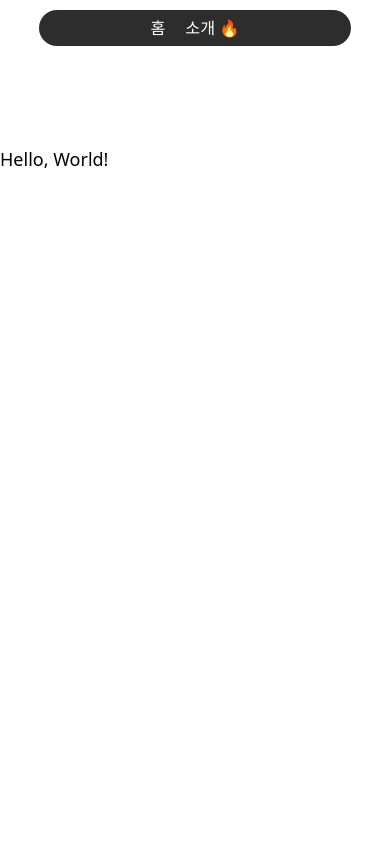
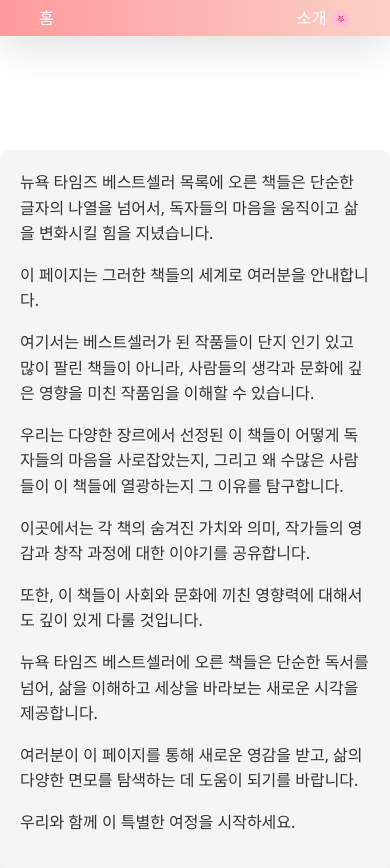
Before and after one commit to wonjangcloud9/next-14-newYork, a Next.js app: page /about in a window 390 px wide. Shown: the top 868 px of the page. Before the commit the page ends 844 px from the top, so only its background shows below. Built offline with nearby package versions, Linux system fonts and the light colour scheme.

Commit message:
:sparkle: feature: 1.헤더 UI개선2.BestSeller 컴포넌트 UI 개선 3. 소개페이지 추가 4. metadata에 icon추가

```diff
--- a/app/_components/bestSeller.tsx
+++ b/app/_components/bestSeller.tsx
@@ -1,7 +1,11 @@
 import styles from "../styles/best-seller.module.css";
 
 export default function BestSeller({ bestSellerName }: BestSellerProps) {
-  return <div className={styles.card}>{bestSellerName}</div>;
+  return (
+    <div className={styles.card}>
+      <div className={styles.cardContent}>{bestSellerName}</div>
+    </div>
+  );
 }
 
 interface BestSellerProps {
--- a/app/_components/navigation.tsx
+++ b/app/_components/navigation.tsx
@@ -10,10 +10,10 @@ export default function Navigation() {
     <nav className={styles.nav}>
       <ul>
         <li>
-          <Link href="/">홈</Link> {path === "/" ? "🔥" : ""}
+          <Link href="/">홈</Link> {path === "/" ? "🌸" : ""}
         </li>
         <li>
-          <Link href="/about">소개</Link> {path === "/about" ? "🔥" : ""}
+          <Link href="/about">소개</Link> {path === "/about" ? "🌸" : ""}
         </li>
       </ul>
     </nav>
--- a/app/about/page.tsx
+++ b/app/about/page.tsx
@@ -1,9 +1,48 @@
-import "../styles/about.module.css";
+import styles from "../styles/about.module.css";
 
 export const metadata = {
   title: "소개",
 };
 
 export default function About() {
-  return <div>Hello, World!</div>;
+  return (
+    <section className={styles.introSection}>
+      <p className={`${styles.introText} ${styles.textAnimation1}`}>
+        뉴욕 타임즈 베스트셀러 목록에 오른 책들은 단순한 글자의 나열을 넘어서,
+        독자들의 마음을 움직이고 삶을 변화시킬 힘을 지녔습니다.
+      </p>
+      <p className={`${styles.introText} ${styles.textAnimation2} `}>
+        이 페이지는 그러한 책들의 세계로 여러분을 안내합니다.
+      </p>
+      <p className={`${styles.introText} ${styles.textAnimation3} `}>
+        여기서는 베스트셀러가 된 작품들이 단지 인기 있고 많이 팔린 책들이
+        아니라, 사람들의 생각과 문화에 깊은 영향을 미친 작품임을 이해할 수
+        있습니다.
+      </p>
+      <p className={`${styles.introText} ${styles.textAnimation4} `}>
+        우리는 다양한 장르에서 선정된 이 책들이 어떻게 독자들의 마음을
+        사로잡았는지, 그리고 왜 수많은 사람들이 이 책들에 열광하는지 그 이유를
+        탐구합니다.
+      </p>
+      <p className={`${styles.introText} ${styles.textAnimation5} `}>
+        이곳에서는 각 책의 숨겨진 가치와 의미, 작가들의 영감과 창작 과정에 대한
+        이야기를 공유합니다.
+      </p>
+      <p className={`${styles.introText} ${styles.textAnimation6} `}>
+        또한, 이 책들이 사회와 문화에 끼친 영향력에 대해서도 깊이 있게 다룰
+        것입니다.
+      </p>
+      <p className={`${styles.introText} ${styles.textAnimation7} `}>
+        뉴욕 타임즈 베스트셀러에 오른 책들은 단순한 독서를 넘어, 삶을 이해하고
+        세상을 바라보는 새로운 시각을 제공합니다.
+      </p>
+      <p className={`${styles.introText} ${styles.textAnimation8} `}>
+        여러분이 이 페이지를 통해 새로운 영감을 받고, 삶의 다양한 면모를
+        탐색하는 데 도움이 되기를 바랍니다.
+      </p>
+      <p className={`${styles.introText} ${styles.textAnimation9} `}>
+        우리와 함께 이 특별한 여정을 시작하세요.
+      </p>
+    </section>
+  );
 }
--- a/app/layout.tsx
+++ b/app/layout.tsx
@@ -7,6 +7,9 @@ export const metadata = {
     default: "로딩 중...",
   },
   description: "뉴욕 타임즈 베스트 셀러 목록을 보여주는 웹사이트",
+  icons: {
+    icon: "/flower.jpeg",
+  },
 };
 
 export default function RootLayout({
--- a/app/styles/about.module.css
+++ b/app/styles/about.module.css
@@ -0,0 +1,70 @@
+.introSection {
+  max-width: 800px;
+  margin: 0 auto;
+  padding: 20px;
+  background-color: #f5f5f5;
+  border-radius: 10px;
+  box-shadow: 0 4px 6px rgba(0, 0, 0, 0.1);
+}
+
+@keyframes fadeInUp {
+  from {
+    opacity: 0;
+    transform: translateY(20px);
+  }
+  to {
+    opacity: 1;
+    transform: translateY(0);
+  }
+}
+
+.textAnimation1 {
+  animation: fadeInUp 1s ease-out forwards;
+}
+
+.textAnimation2 {
+  animation: fadeInUp 1.5s ease-out forwards;
+}
+
+.textAnimation3 {
+  animation: fadeInUp 2s ease-out forwards;
+}
+
+/* 반복되는 패턴을 위한 추가 스타일 */
+.textAnimation4 {
+  animation: fadeInUp 2.5s ease-out forwards;
+}
+
+.textAnimation5 {
+  animation: fadeInUp 3s ease-out forwards;
+}
+
+.textAnimation6 {
+  animation: fadeInUp 3.5s ease-out forwards;
+}
+
+.textAnimation7 {
+  animation: fadeInUp 4s ease-out forwards;
+}
+
+.textAnimation8 {
+  animation: fadeInUp 4.5s ease-out forwards;
+}
+
+.textAnimation9 {
+  animation: fadeInUp 5s ease-out forwards;
+}
+
+.introText {
+  opacity: 0;
+  font-size: 18px;
+  line-height: 1.6;
+  color: #333;
+  margin-bottom: 16px;
+}
+
+@media (max-width: 768px) {
+  .introText {
+    font-size: 16px;
+  }
+}
--- a/app/styles/navigation.module.css
+++ b/app/styles/navigation.module.css
@@ -1,27 +1,32 @@
 .nav {
-  background-color: #2d2d2d;
+  background: linear-gradient(
+    to right,
+    #ff9a9e 0%,
+    #fad0c4 99%,
+    #fad0c4 100%
+  ); /* 배경색을 linear-gradient로 설정 */
   position: fixed;
-  width: 30%;
+  width: 100%;
   margin: 0 auto;
-  top: 20px;
-  border-radius: 50px;
+  top: 0;
   padding: 20px 0px;
   left: 50%;
   z-index: 10;
   transform: translateX(-50%);
   text-align: center;
   color: #fff;
+  box-shadow: 0 0 50px rgba(0, 0, 0, 0.2);
 }
 
 .nav ul {
   display: flex;
-  justify-content: center;
-  gap: 50px;
+  justify-content: space-between;
+  align-items: center;
+  width: 80%;
+  margin: 0 auto;
 }
 
 .nav ul li {
-  list-style: none;
-  transform: none;
   transition: all 0.3s ease-in-out;
 }
 
@@ -32,10 +37,9 @@
 
 @media (max-width: 768px) {
   .nav {
-    width: 80%;
-    top: 10px;
+    width: 100%;
+    top: 0;
     padding: 10px 0px;
-    border-radius: 25px;
   }
 
   .nav ul {
```
Also changed, not shown: app/styles/best-seller.module.css (+26 -1 lines), public/flower.jpeg (added).
